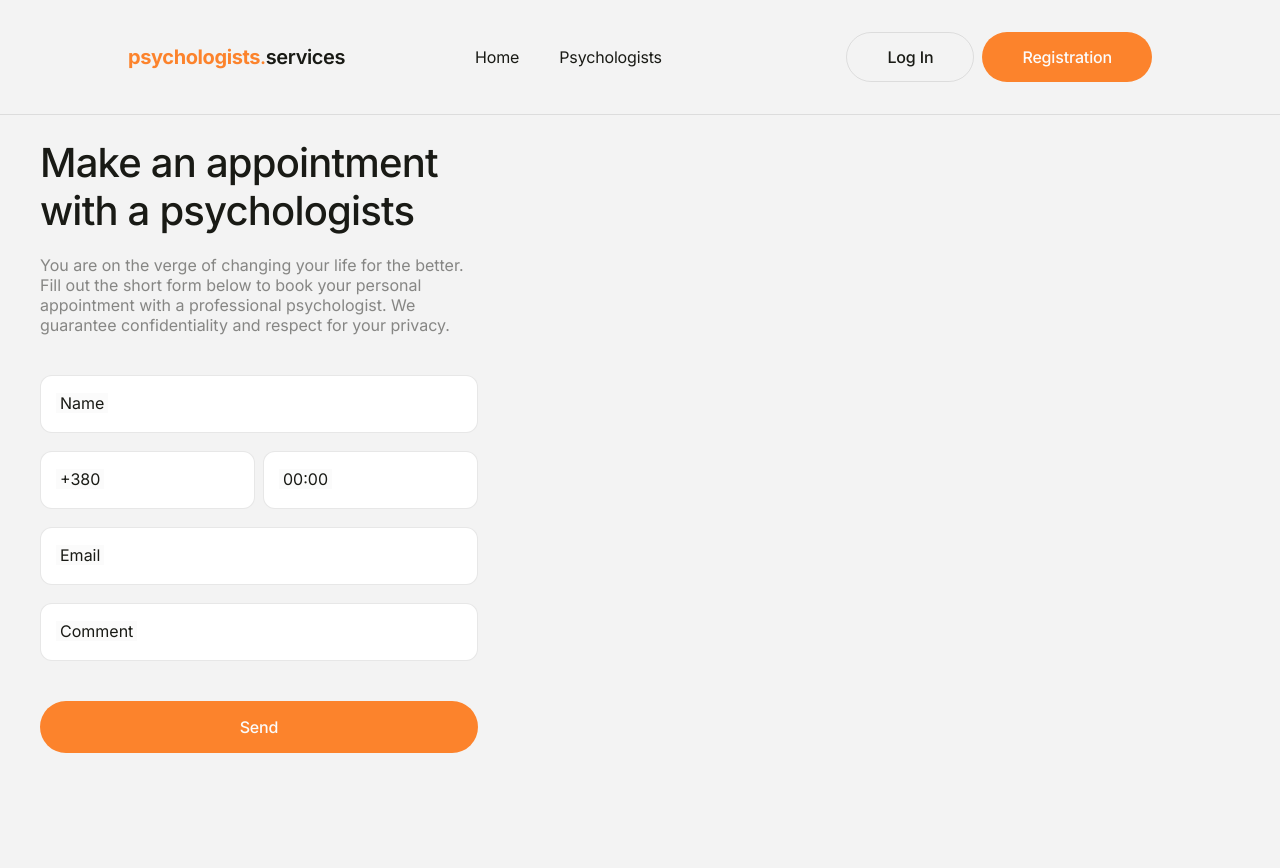
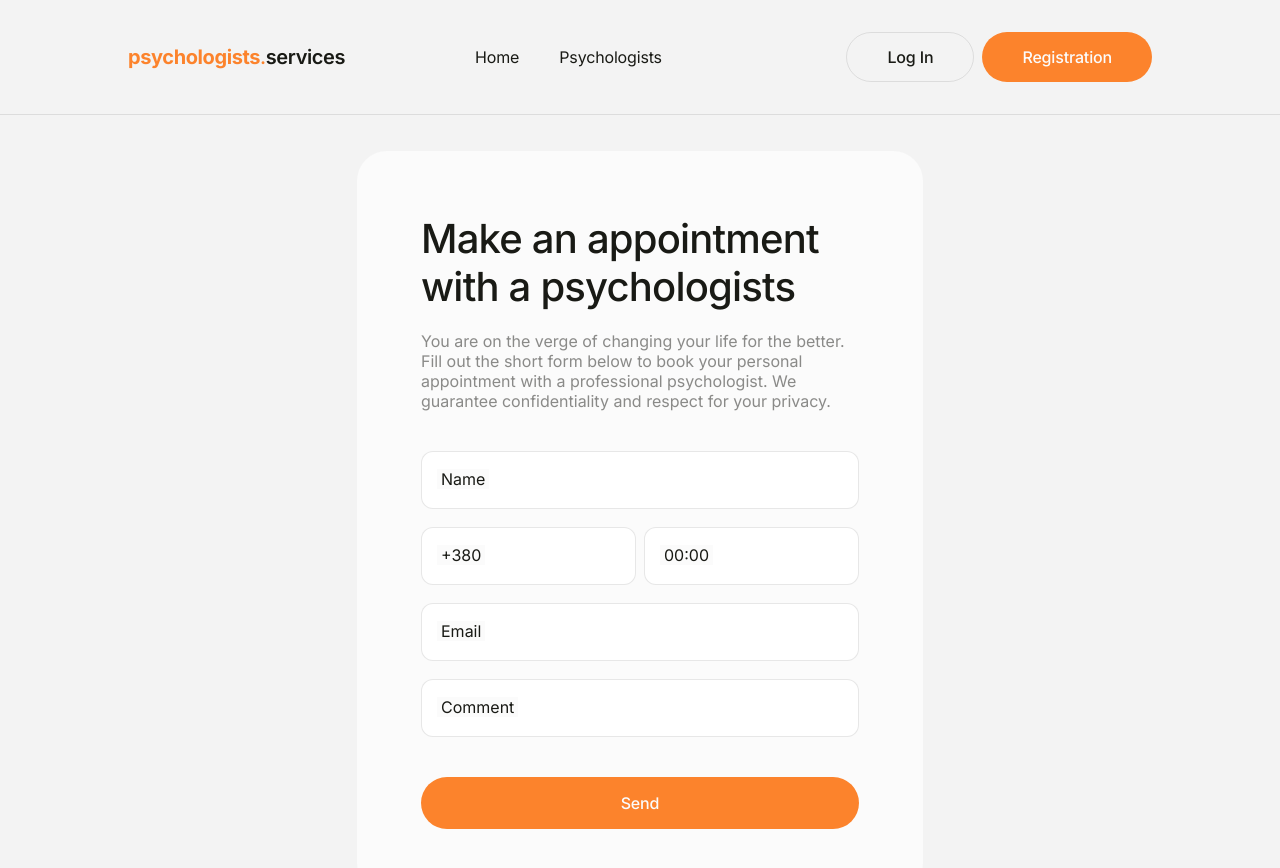
Before and after one commit to aitmil/psychologists-services, a Next.js app: page /psychologists/1/appointment in a window 1280 px wide. Shown: the top 868 px of the page. Before the commit the page ends 800 px from the top, so only its background shows below. Built offline with nearby package versions, Linux system fonts and the light colour scheme; no server answers.

Commit message:
fix: make appointment modal visibility

```diff
--- /dev/null
+++ b/src/app/(main-layout)/psychologists/@modal/[name]/page.tsx
@@ -0,0 +1,3 @@
+export default function Page() {
+  return null;
+}
--- a/src/app/(main-layout)/psychologists/[name]/appointment/page.tsx
+++ b/src/app/(main-layout)/psychologists/[name]/appointment/page.tsx
@@ -2,11 +2,16 @@
 
 import React from 'react';
 import AppointmentForm from '@/ui/psychologists/appointment-form';
+import Container from '@/ui/container';
 
 export default function Page() {
   return (
-    <div className="py-6 px-10">
-      <AppointmentForm />
-    </div>
+    <Container>
+      <div className="flex justify-center">
+        <div className="bg-white max-w-[566px] p-[64px] mt-9 rounded-[30px]">
+          <AppointmentForm />
+        </div>
+      </div>
+    </Container>
   );
 }
--- /dev/null
+++ b/src/app/(main-layout)/psychologists/[name]/page.tsx
@@ -0,0 +1,3 @@
+export default function Page() {
+  return null;
+}
--- /dev/null
+++ b/src/app/(main-layout)/psychologists/layout.tsx
@@ -0,0 +1,13 @@
+export interface LayoutProps {
+  children: React.ReactNode;
+  modal: React.ReactNode;
+}
+
+export default function Layout({ children, modal }: LayoutProps) {
+  return (
+    <>
+      {modal}
+      <main>{children}</main>
+    </>
+  );
+}
```
Also changed, not shown: src/app/(main-layout)/psychologists/default.tsx (renamed from src/app/(main-layout)/psychologists/page.tsx).
